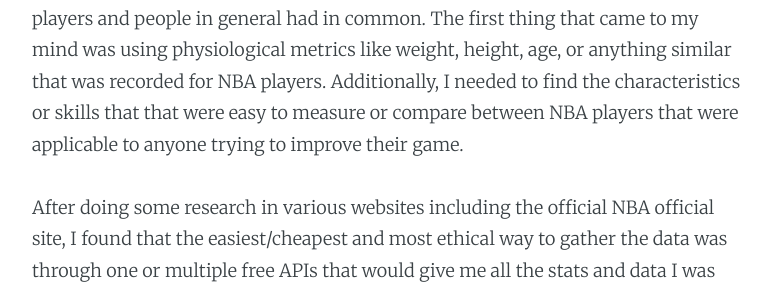
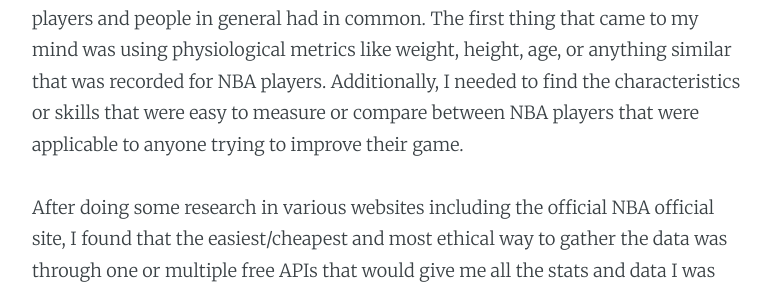
Before and after one commit to isaacaguilar97/my-blog, a Jekyll site: the page built from _posts/2023-12-11-NBA-Data-Extraction-and-Cleaning.md, in a window 1280 px wide and 900 px high, scrolled down 1010 px. Shown: the part 285-576 px from the top of the window, without its empty margins (253-1024 px from the left). Built offline with Jekyll 4.4.1, drawn with Linux system fonts in a browser that asks for light colours; nearby versions of some CDN libraries; some of the changed text lies outside the part shown.

Commit message:
Another grammar error

```diff
--- a/_posts/2023-12-11-NBA-Data-Extraction-and-Cleaning.md
+++ b/_posts/2023-12-11-NBA-Data-Extraction-and-Cleaning.md
@@ -19,7 +19,7 @@ categories: isaac
 
 <h3 id="Data Gathering">Data Gathering</h3>
 
-<p>In order to answer my question, I had to come up with some metrics that NBA players and people in general had in common. The first thing that came to my mind was using physiological metrics like weight, height, age, or anything similar that was recorded for NBA players. Additionally, I needed to find the characteristics or skills that that were easy to measure or compare between NBA players that were applicable to anyone trying to improve their game.</p>
+<p>In order to answer my question, I had to come up with some metrics that NBA players and people in general had in common. The first thing that came to my mind was using physiological metrics like weight, height, age, or anything similar that was recorded for NBA players. Additionally, I needed to find the characteristics or skills that were easy to measure or compare between NBA players that were applicable to anyone trying to improve their game.</p>
 
 <p>After doing some research in various websites including the official NBA official site, I found that the easiest/cheapest and most ethical way to gather the data was through one or multiple free APIs that would give me all the stats and data I was looking for. Fortunately, from the various APIs I looked into, I found one that contained all the information in the <a href="https://rapidapi.com/api-sports/api/api-nba/">rapidapi.com</a> website. Which included easy documentation you could just copy and paste to find the information of interest.</p>
 
```
